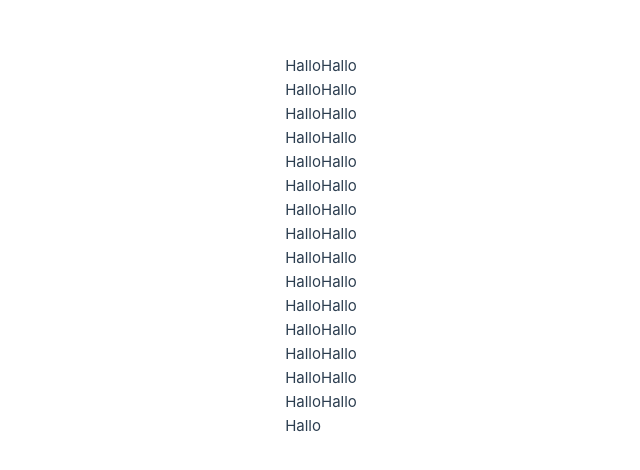
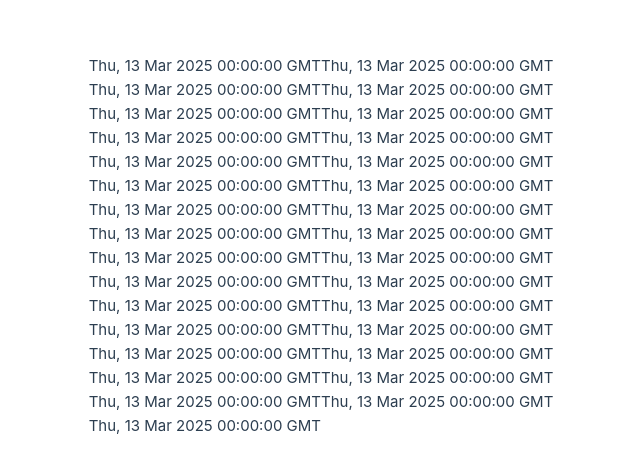
Before and after one commit to kiDra94/today-i-learned, a Vue app: page / in a window 1280 px wide. Shown: the part 154-624 px from the top of the page, without its empty margins (319-959 px from the left). Built offline with nearby package versions, Linux system fonts and the light colour scheme.

Commit message:
constanten/variablen in html tags einsetzen

```diff
--- a/src/App.vue
+++ b/src/App.vue
@@ -5,7 +5,7 @@ const donnerstag = dayjs('2025-03-13');
 </script>
 
 <template>
-  <div v-for="i in 31">Hallo</div>
+  <div v-for="i in 31">{{donnerstag}}</div>
 </template>
 
 <style scoped>
```
